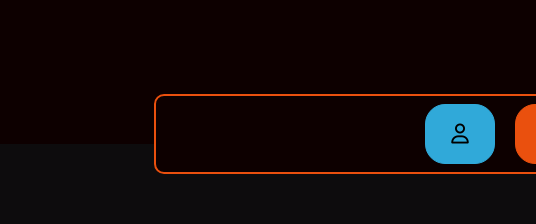
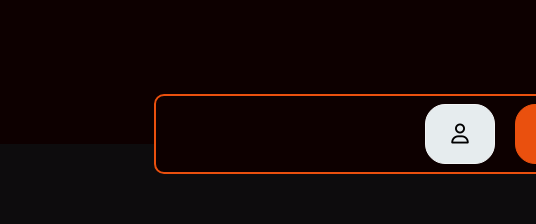
Before and after one commit to 19PA1A0465/portfolio, a plain HTML site: page index.html in a window 1280 px wide. Shown: the part 576-800 px from the top of the page, 0-536 px from the left. Drawn offline with nearby package versions, Linux system fonts and the light colour scheme; a web font is replaced by a local one.

Commit message:
Update style.css

```diff
--- a/style.css
+++ b/style.css
@@ -408,9 +408,9 @@
 }
 
 
-/*.edx{
+.edx{
     display:none;
-}*/
+}
 
 .hackerrank{
     display:none;
@@ -490,14 +490,14 @@
 
 .actives{
     color:black;
-    background-color:rgb(48, 169, 217);
-    border:1px solid rgb(48, 169, 217);
+    background-color:rgb(230, 236, 238);
+    border:1px solid rgb(243, 245, 246);
 }
 
 /* for js logic all sections are hidden */
-/*.as{
+.as{
     display:none;
-}*/
+}
 
 .ps{
     display:none;
```
